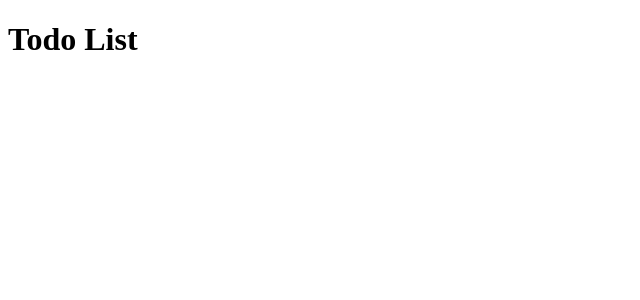
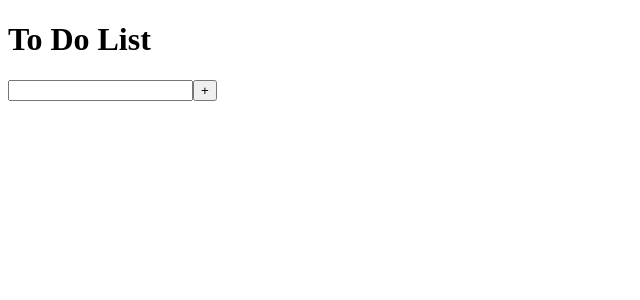
Before and after one commit to Karthik171819/React-Scaler, a React (Vite) app in the folder to-do/vite-project/: page / in a window 1280 px wide. Shown: the top 300 px of the page, without its empty margins (0-640 px from the left). Built offline with nearby package versions, Linux system fonts and the light colour scheme.

Commit message:
ToDo App

```diff
--- a/to-do/vite-project/src/App.jsx
+++ b/to-do/vite-project/src/App.jsx
@@ -3,8 +3,13 @@ import './App.css'
 
 export default function App() {
   return(
-    <div>
-      <h1>Todo List</h1>
-    </div>
+      <main>
+        <h1>To Do List</h1>
+
+        <div>
+          <input type="text"/>
+          <button>+</button>
+        </div>
+      </main>
   )
 }
```
